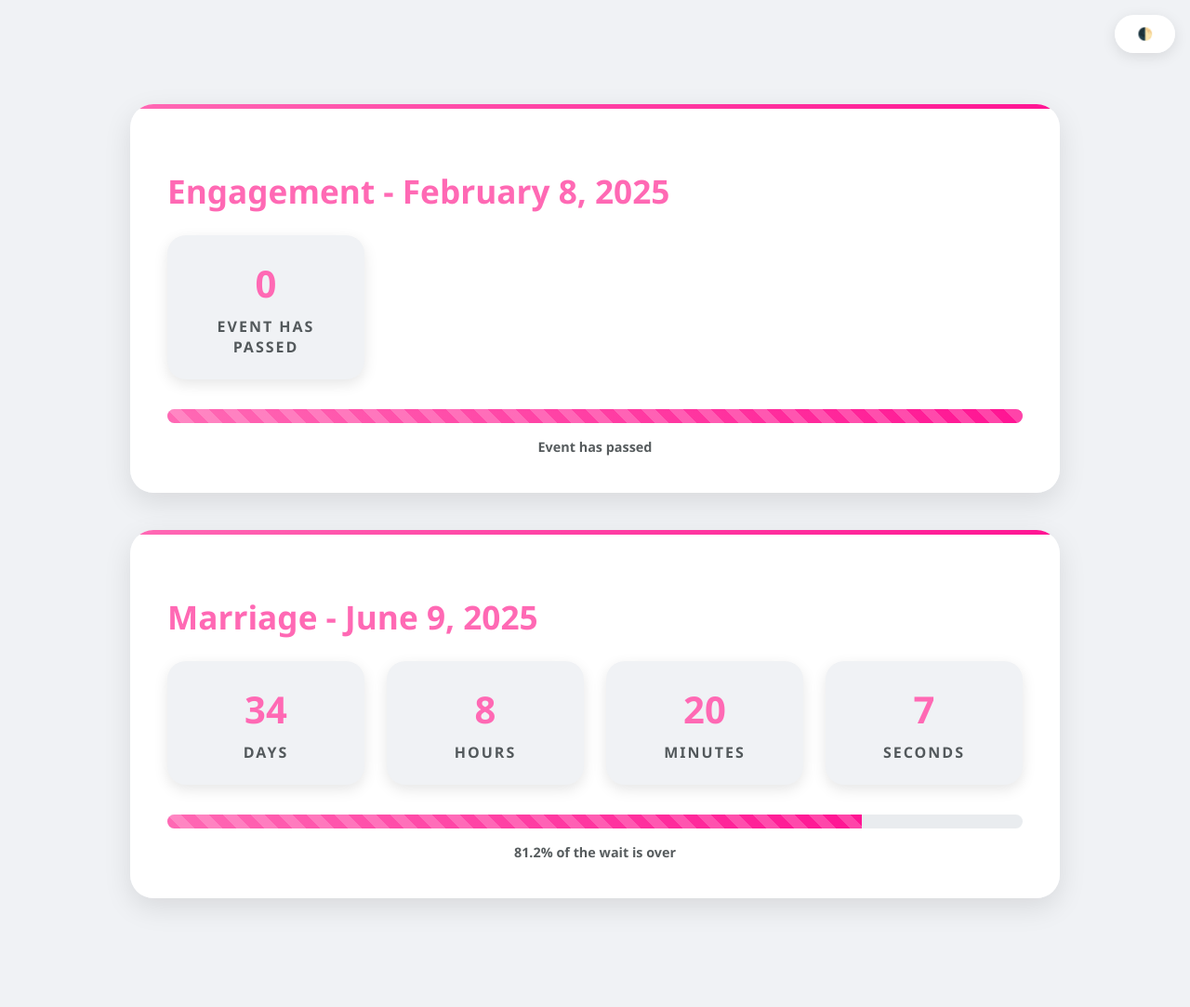
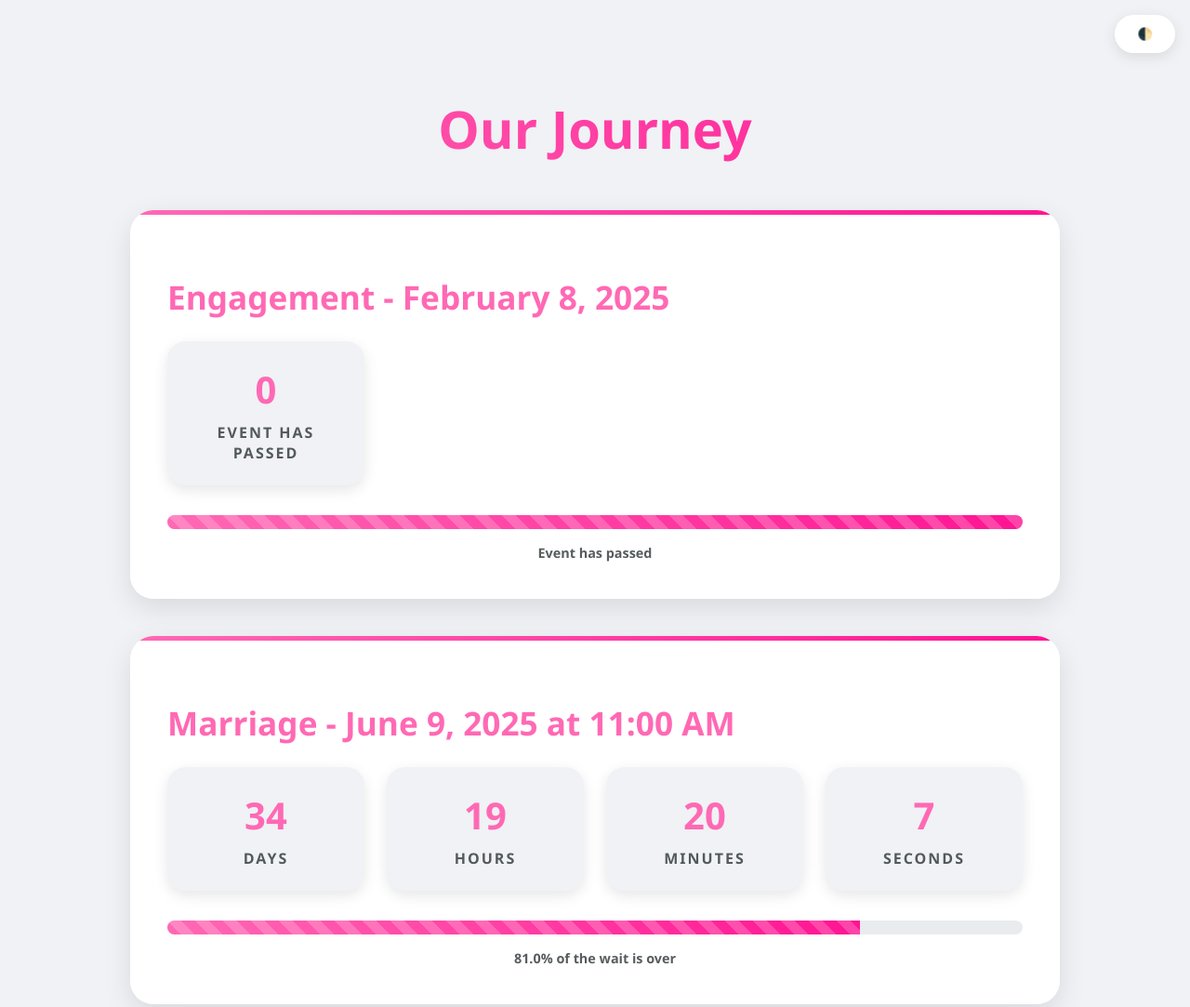
Before and after one commit to ravanabackup/wedding, a plain HTML site: page index.html in a window 1280 px wide. Shown: the top 1083 px of the page at 93% size. Drawn offline with Linux system fonts and the light colour scheme.

Commit message:
Update index.html

```diff
--- a/index.html
+++ b/index.html
@@ -258,7 +258,7 @@
     <button class="theme-toggle" onclick="toggleTheme()">🌓</button>
 
     <div class="container">
-        <h1></h1>
+        <h1>Our Journey</h1>
 
         <div class="event-card">
             <h2>Engagement - February 8, 2025</h2>
@@ -271,7 +271,7 @@
         </div>
 
         <div class="event-card">
-            <h2>Marriage - June 9, 2025</h2>
+            <h2>Marriage - June 9, 2025 at 11:00 AM</h2>
             <div class="date-info"></div>
             <div class="countdown" id="marriage-countdown"></div>
             <div class="progress-container">
@@ -297,7 +297,7 @@
 
             // Event dates
             const engagementDate = new Date('2025-02-08T00:00:00+05:30');
-            const marriageDate = new Date('2025-06-09T00:00:00+05:30');  // Updated to June 9
+            const marriageDate = new Date('2025-06-09T11:00:00+05:30');  // Updated to June 9, 11:00 AM
 
             // Start date (December 8, 2024)
             const startDate = new Date('2024-12-08T00:00:00+05:30');
```
